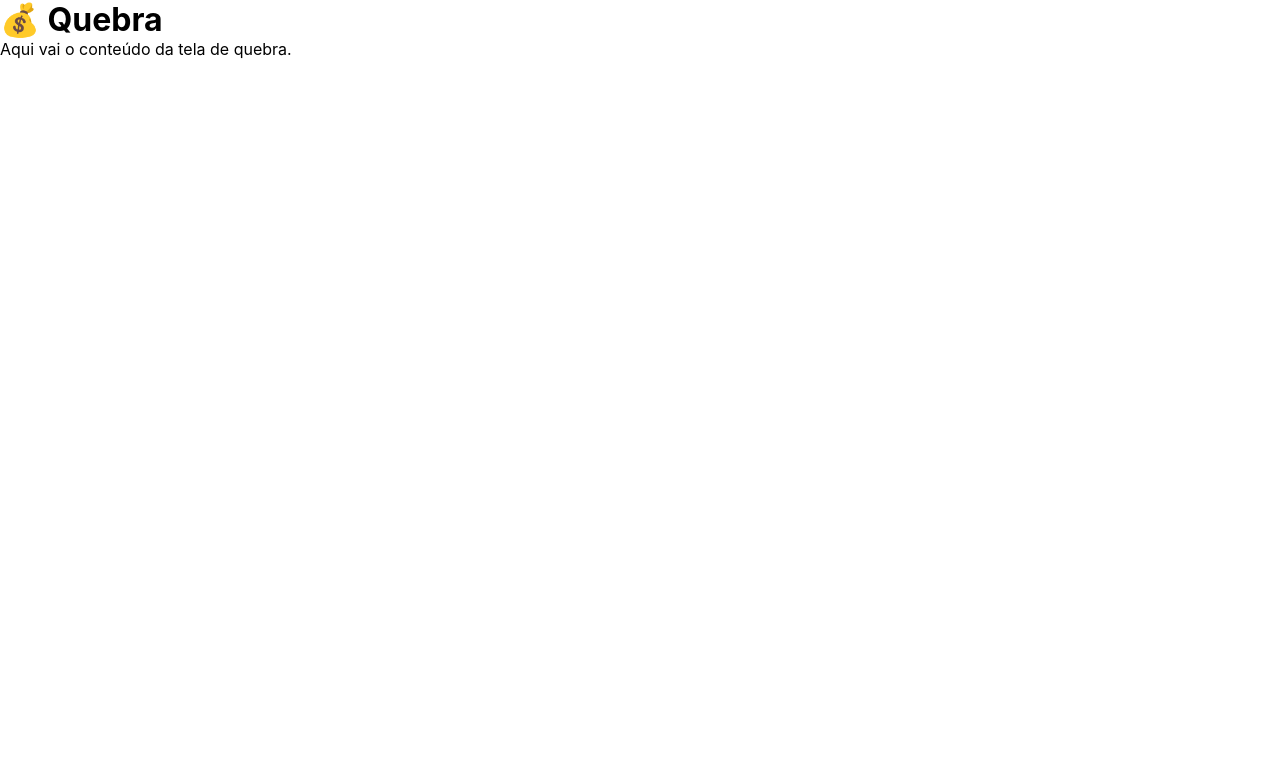
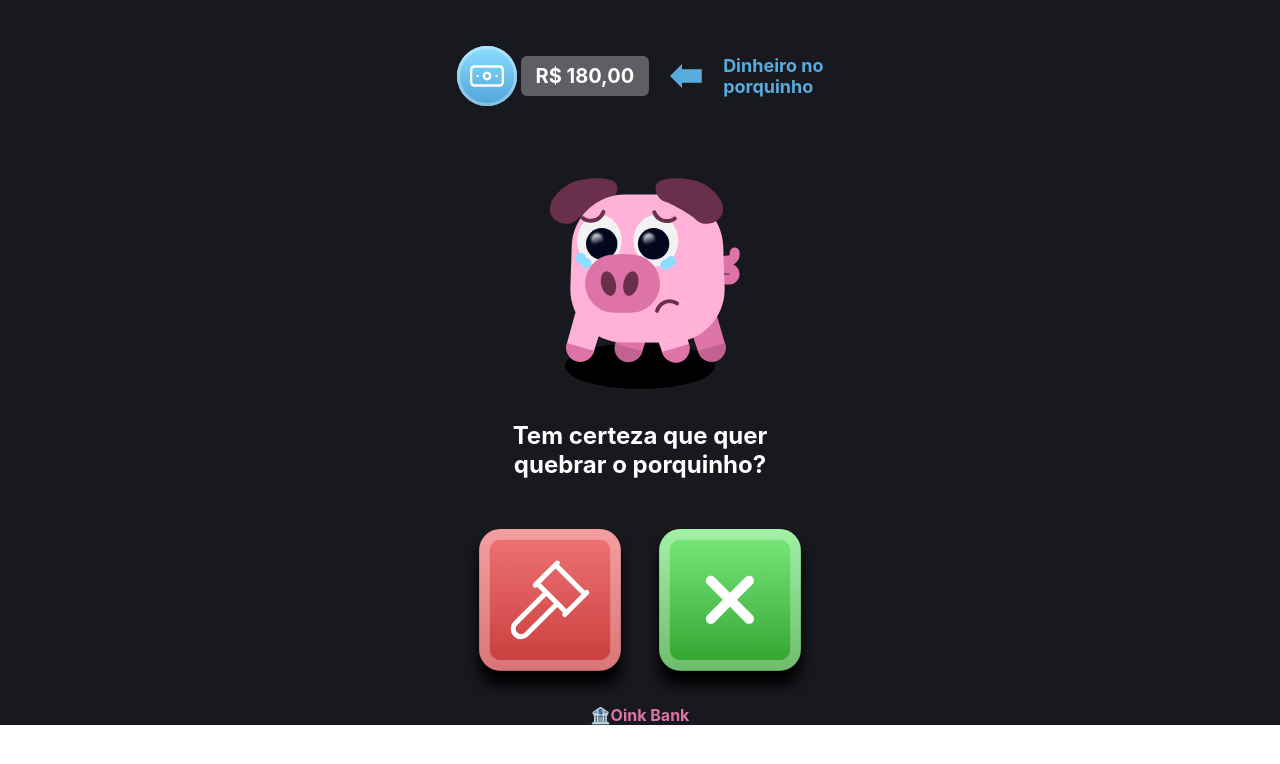
Before and after one commit to vanessanascimento28/OinkBank, a React (Vite) app: page /break in a window 1280 px wide. Shown: the top 764 px of the page. Built offline with nearby package versions, Linux system fonts and the light colour scheme.

Commit message:
"add break screen"

```diff
--- a/src/blocks/BrkScreen.css
+++ b/src/blocks/BrkScreen.css
@@ -0,0 +1,129 @@
+.brk-screen {
+  align-items: center;
+  background: #18191f;
+}
+
+.brk__header {
+  display: flex;
+  align-items: center;
+  justify-content: center;
+  padding-top: 46px;
+}
+
+.icon-money {
+  max-width: 60px;
+  height: 60px;
+  object-fit: contain;
+  display: block;
+  margin-right: 4px;
+}
+
+.brk__balance {
+  font-size: 20px;
+  font-weight: bold;
+  color: #ffffff;
+  line-height: 1;
+  padding: 10px 15px;
+  border-radius: 6px;
+  background: rgba(255, 255, 255, 0.3);
+}
+
+.icon-arrow {
+  margin-left: 21px;
+  margin-right: 21px;
+}
+
+.brk__avbalance {
+  color: #58acdd;
+  font-size: 18px;
+  font-weight: bold;
+}
+
+.brk__content {
+  display: flex;
+  justify-content: center;
+  max-width: 100%;
+  flex-direction: column;
+  align-items: center;
+}
+
+.brk__pet-wrapper {
+  margin-top: 50px;
+  display: flex;
+  flex-direction: column;
+  align-items: center;
+  justify-content: center;
+  position: relative;
+}
+
+.brk__pet {
+  max-width: 200px;
+  height: 215px;
+  display: block;
+  position: relative;
+  z-index: 1;
+}
+
+.brk__pet-shadow {
+  width: 150px;
+  height: 45.79px;
+  margin-top: -10px;
+  border-radius: 50%;
+  background: black;
+  position: absolute;
+  left: 50%;
+  transform: translateX(-50%);
+  top: calc(100% - 18px);
+  z-index: 0;
+  pointer-events: none;
+}
+
+.brk__title {
+  font-size: 24px;
+  font-weight: 700;
+  color: white;
+  margin: 50px 0px 0px 0px;
+  text-align: center;
+}
+
+.brk__actions {
+  margin-top: 50px;
+  display: flex;
+  justify-content: center;
+  align-items: center;
+  gap: 10px;
+}
+
+.brk__btn {
+  border: none;
+  background: none;
+  padding: 0;
+  cursor: pointer;
+  display: flex;
+  align-items: center;
+  justify-content: center;
+  transition: transform 0.15s ease, filter 0.15s ease;
+}
+
+.brk__btn:active {
+  transform: scale(0.9);
+  filter: brightness(0.9);
+}
+
+.brk__btn-icon {
+  max-width: 170px;
+  height: 170px;
+  object-fit: contain;
+  display: block;
+}
+
+.brk__footer {
+  margin-top: 6px;
+  text-align: center;
+}
+
+.brk__footer-title {
+  font-weight: bold;
+  font-size: 16px;
+  color: #dd73a6;
+}
--- a/src/blocks/Home.css
+++ b/src/blocks/Home.css
@@ -37,16 +37,30 @@
   padding: 0;
   cursor: pointer;
   margin-right: 39px;
+  transition: transform 0.15s ease, filter 0.15s ease;
+}
+
+.icon-btn:active {
+  transform: scale(0.9);
+  filter: brightness(0.9);
 }
 
 .icon-addmoney {
   display: block;
+  cursor: pointer;
 }
 
 .icon-clothes {
     max-width: 90px;
     height: 90px;
     display: block;
+    cursor: pointer;
+    transition: transform 0.15s ease, filter 0.15s ease;
+}
+
+.icon-clothes:active {
+  transform: scale(0.9);
+  filter: brightness(0.9);
 }
 
 .home__content {
--- a/src/components/BrkScreen.jsx
+++ b/src/components/BrkScreen.jsx
@@ -1,11 +1,64 @@
 import React from "react";
+import { useNavigate } from "react-router-dom";
 import "../blocks/BrkScreen.css";
+import blueArrow from "../images/blueArrow.svg";
+import hammerRed from "../images/hammerRed.svg";
+import closeGreen from "../images/closeGreen.svg";
+import blueMoney from "../images/blueMoney.svg";
+import sadPig from "../images/sadPig.svg";
 
 function BrkScreen() {
+  const navigate = useNavigate();
+  const balance = 180.0;
+  const balanceBRL = balance.toLocaleString("pt-BR", {
+    minimumFractionDigits: 2,
+    maximumFractionDigits: 2,
+  });
+
   return (
-    <div className="dpt-screen">
-      <h1>💰 Quebra</h1>
-      <p>Aqui vai o conteúdo da tela de quebra.</p>
+    <div className="brk-screen">
+      <header className="brk__header">
+        <img className="icon-money" src={blueMoney} alt="Dinheiro" />
+        <span className="brk__balance" aria-label="SaldoPorco">
+          R$ {balanceBRL}
+        </span>
+
+        <img src={blueArrow} alt="seta azul" className="icon-arrow" />
+        <p className="brk__avbalance">
+          Dinheiro no <br /> porquinho
+        </p>
+      </header>
+      <main className="brk__content">
+        <div className="brk__pet-wrapper">
+          <img src={sadPig} alt="Porquinho triste" className="brk__pet" />
+          <div className="brk__pet-shadow" aria-hidden="true"></div>
+        </div>
+        <h1 className="brk__title">
+          Tem certeza que quer <br /> quebrar o porquinho?
+        </h1>
+        <div className="brk__actions">
+          <button
+            className="brk__btn"
+            type="button"
+            aria-label="Quebrar"
+            onClick={(e) => e.preventDefault()}
+          >
+            <img src={hammerRed} alt="Quebrar" className="brk__btn-icon" />
+          </button>
+
+          <button
+            className="brk__btn"
+            type="button"
+            aria-label="Desistir"
+            onClick={() => navigate("/")}
+          >
+            <img src={closeGreen} alt="Desistir" className="brk__btn-icon" />
+          </button>
+        </div>
+      </main>
+       <footer className="brk__footer">
+        <p className="brk__footer-title">🏦Oink Bank</p>
+      </footer>
     </div>
   );
 }
```
Also changed, not shown: src/images/blueMoney.svg (added), src/images/sadPig.svg (added).
